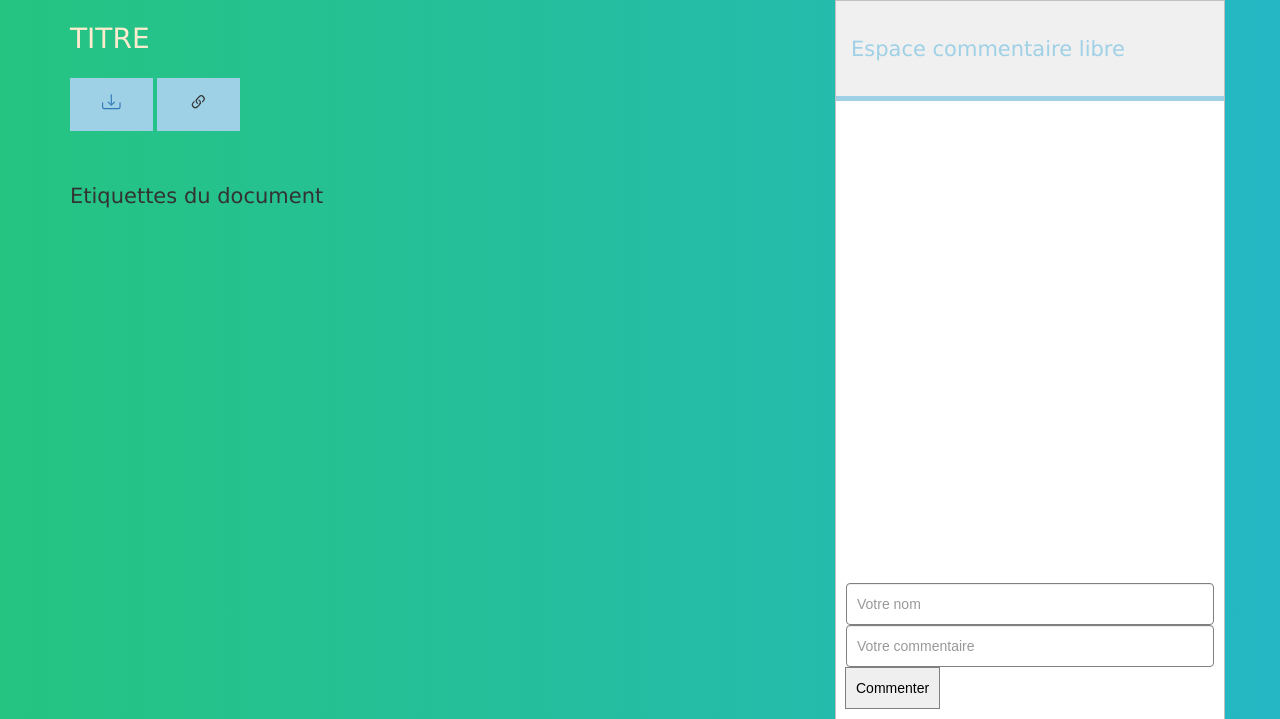
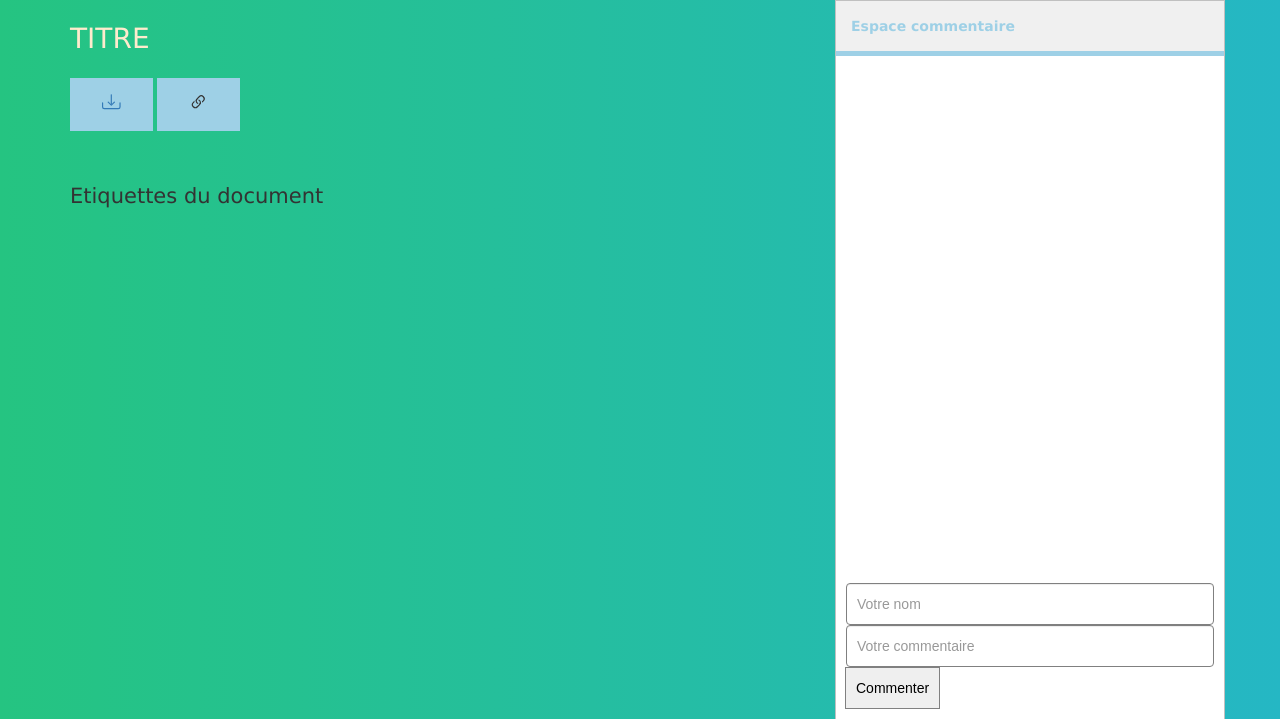
Before and after one commit to remulef/ASL-Abbaye, a PHP site: page /tcpdf/View/document.view/document.view.php?id_doc=1 in a window 1280 px wide. Shown: the part 150-869 px from the top of the page. Run offline with PHP 8.4, Linux system fonts and the light colour scheme.

Commit message:
automatic push

```diff
--- a/View/document.view/document.view.php
+++ b/View/document.view/document.view.php
@@ -113,7 +113,7 @@ echo '<body onload="init(' . $id_doc . ')">';
         </div>
         <!-- Insipirée de https://codepen.io/leenalavanya/pen/YqGeoz et modifier pour convenir a nos besoin -->
         <div id="chat" class="col-sm-4" style="padding-left: 0px;padding-right: 0px;">
-            <div class="chat_header"> <h2>Espace commentaire libre</h2> </div>
+            <div class="chat_header"> <strong>Espace commentaire </strong></div>
             <div id="chat_s"></div>
             <script type="text/javascript">
                 var submitted = false;
```
